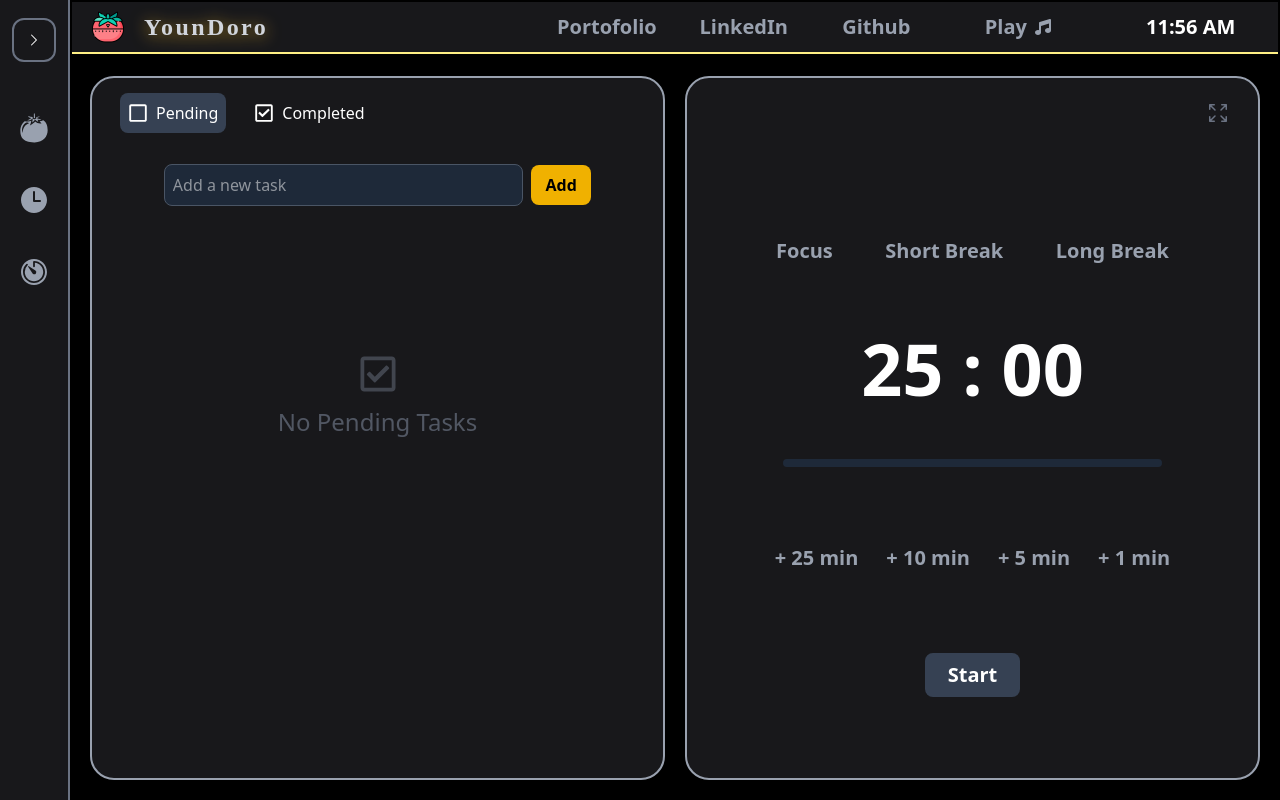
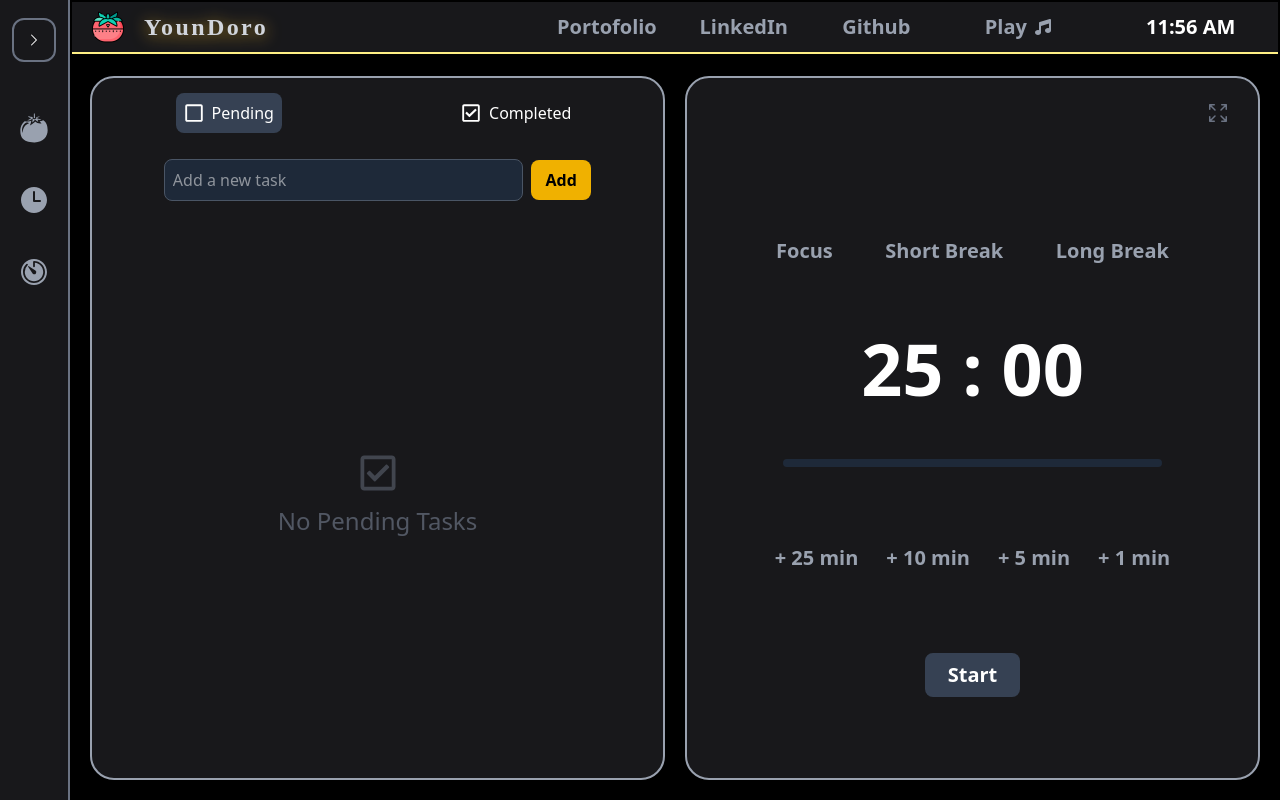
Before and after one commit to YounesMoukhlij/Pomodoro-Timer, a React (Vite) app in the folder youndoro/: page / in a window 1280 px wide. Built offline with nearby package versions, Linux system fonts and the light colour scheme.

Commit message:
youndoro

```diff
--- a/youndoro/src/components/Pomodoro.tsx
+++ b/youndoro/src/components/Pomodoro.tsx
@@ -1,12 +1,18 @@
-import { HiOutlineArrowsPointingOut, HiChevronLeft, HiChevronRight } from "react-icons/hi2";
+import {
+  HiOutlineArrowsPointingOut,
+  HiChevronLeft,
+  HiChevronRight,
+} from "react-icons/hi2";
 import { FaRegSquare, FaRegCheckSquare } from "react-icons/fa";
 import { IoCalendar } from "react-icons/io5";
 import { useState, useEffect } from "react";
 import Tasks from "./Tasks";
 
-export default function Pomodoro()
-{
+// import { HiChevronLeft, HiChevronRight } from "react-icons/hi2";
+// import { FaRegSquare, FaRegCheckSquare } from "react-icons/fa";
+// import { IoCalendar } from "react-icons/io5";
 
+export default function Pomodoro() {
   const [isWide, setWide] = useState(false);
   const [timer, setTimer] = useState(25 * 60);
   const [mode, isMode] = useState("");
@@ -59,13 +65,40 @@ export default function Pomodoro()
     }
   }, [timer, isRunning, isPaused, progress]);
 
+  const [tasks, setTasks] = useState<Task[]>([]);
+  const [showCompleted, setShowCompleted] = useState(false);
+  const [newTask, setNewTask] = useState("");
+  // const [date] = useState(new Date());
+
+  const handleAddTask = () => {
+    if (newTask.trim() === "") return;
+    setTasks([
+      ...tasks,
+      { id: Date.now(), text: newTask.trim(), completed: false },
+    ]);
+    setNewTask("");
+  };
+
+  const handleToggleTask = (id: number) => {
+    setTasks((tasks) =>
+      tasks.map((task) =>
+        task.id === id ? { ...task, completed: !task.completed } : task
+      )
+    );
+  };
+
+  const filteredTasks = tasks.filter((task) =>
+    showCompleted ? task.completed : !task.completed
+  );
+
   return (
     <div
       className={`text-white  bg-black h-full w-full flex-col md:flex-row flex items-center justify-center  gap-5 p-5 `}
     >
       <Tasks/>
+
       <div
-        className={`bg-zinc-900  border-2 border-gray-400 w-full md:w-[50%] h-[100%] rounded-3xl flex flex-col justify-center items-center`}
+        className={`bg-zinc-900  border-2 border-gray-400 w-full md:w-[50%] h-[50%] md:h-[100%] rounded-3xl flex flex-col justify-center items-center`}
       >
         <div className="p-5 w-[100%] h-[10%] w-full  flex  flex-row items-center justify-between">
           <div
@@ -87,7 +120,9 @@ export default function Pomodoro()
           <div className="p-5 gap-3   h-[90%] w-[90%] text-2xl flex flex-col justify-center items-center">
             <div className="flex justify-evenly items-center   h-[10%] w-[100%]">
               <h1
-                className={` text-sm font-bold md:text-xl p-3 rounded-xl text-gray-400 cursor-pointer ${mode == "focus" ? "bg-gray-800" : ""} `}
+                className={` text-sm font-bold md:text-xl p-3 rounded-xl text-gray-400 cursor-pointer ${
+                  mode == "focus" ? "bg-gray-800" : ""
+                } `}
                 onClick={() => {
                   setTimer(25 * 60);
                   isMode("focus");
@@ -97,7 +132,9 @@ export default function Pomodoro()
                 Focus
               </h1>
               <h1
-                className={`text-sm font-bold md:text-xl p-3 rounded-xl text-gray-400 cursor-pointer ${mode == "short" ? "bg-gray-800" : ""} `}
+                className={`text-sm font-bold md:text-xl p-3 rounded-xl text-gray-400 cursor-pointer ${
+                  mode == "short" ? "bg-gray-800" : ""
+                } `}
                 onClick={() => {
                   setTimer(5 * 60);
                   isMode("short");
@@ -107,7 +144,9 @@ export default function Pomodoro()
                 Short Break
               </h1>
               <h1
-                className={`text-sm font-bold md:text-xl p-3 rounded-xl text-gray-400 cursor-pointer ${mode == "long" ? "bg-gray-800" : ""} `}
+                className={`text-sm font-bold md:text-xl p-3 rounded-xl text-gray-400 cursor-pointer ${
+                  mode == "long" ? "bg-gray-800" : ""
+                } `}
                 onClick={() => {
                   setTimer(10 * 60);
                   isMode("long");
@@ -156,14 +195,18 @@ export default function Pomodoro()
             </div>
             <div className="h-[10%] w-full  flex justify-center items-center">
               <button
-                className={`bg-gray-700 w-[20%] text-sm font-bold md:text-xl rounded-lg cursor-pointer p-2 ${isRunning ? "hidden" : "block"}`}
+                className={`bg-gray-700 w-[20%] text-sm font-bold md:text-xl rounded-lg cursor-pointer p-2 ${
+                  isRunning ? "hidden" : "block"
+                }`}
                 onClick={() => setIsRunning(true)}
               >
                 Start
               </button>
 
               <button
-                className={`bg-gray-700 w-[20%]  rounded-lg text-sm font-bold md:text-xl cursor-pointer p-2 m-2 ${isRunning ? "block" : "hidden"}`}
+                className={`bg-gray-700 w-[20%]  rounded-lg text-sm font-bold md:text-xl cursor-pointer p-2 m-2 ${
+                  isRunning ? "block" : "hidden"
+                }`}
                 onClick={() => {
                   setPause(!isPaused);
                 }}
@@ -171,7 +214,9 @@ export default function Pomodoro()
                 {isPaused ? "Resume" : "Pause"}
               </button>
               <button
-                className={`bg-gray-700 w-[20%]  rounded-lg  text-sm font-bold md:text-xl cursor-pointer p-2 m-2 ${isRunning ? "block" : "hidden"}`}
+                className={`bg-gray-700 w-[20%]  rounded-lg  text-sm font-bold md:text-xl cursor-pointer p-2 m-2 ${
+                  isRunning ? "block" : "hidden"
+                }`}
                 onClick={() => {
                   setIsRunning(false);
                   resetTime();
--- a/youndoro/src/components/Tasks.tsx
+++ b/youndoro/src/components/Tasks.tsx
@@ -13,7 +13,7 @@ export default function Tasks() {
   const [tasks, setTasks] = useState<Task[]>([]);
   const [showCompleted, setShowCompleted] = useState(false);
   const [newTask, setNewTask] = useState("");
-  const [date] = useState(new Date());
+  // const [date] = useState(new Date());
 
   const handleAddTask = () => {
     if (newTask.trim() === "") return;
@@ -37,27 +37,25 @@ export default function Tasks() {
   );
 
   return (
-    <div className="bg-zinc-900 border-2 border-gray-400 w-full md:w-[50%] h-[100%] rounded-3xl flex flex-col justify-center items-center">
-      <div className="p-5 w-full h-[10%] flex flex-row items-center justify-between overflow-scroll">
-        <div className="w-[50%] h-full flex items-center p-2 gap-5">
+    <div className="bg-zinc-900 border-2 border-gray-400 w-full  md:w-[50%] h-[50%] md:h-full rounded-3xl flex flex-col justify-center items-center">
+        <div className="w-[100%] flex items-center p-2 gap-5  h-[20%] md:h-[10%]  border-yellow-400 flex flex-row items-center justify-around">
           <button
             className={`flex items-center justify-center gap-2 rounded-lg p-2 cursor-pointer ${!showCompleted ? "bg-gray-700" : ""}`}
             onClick={() => setShowCompleted(false)}
           >
-            <FaRegSquare className="w-5 h-5 text-white" />
+            <FaRegSquare className="md:w-5 md:h-5 h-4 w-4 text-white" />
             <h1>Pending</h1>
           </button>
           <button
             className={`flex items-center justify-center gap-2 p-2 rounded-lg cursor-pointer ${showCompleted ? "bg-gray-700" : ""}`}
             onClick={() => setShowCompleted(true)}
           >
-            <FaRegCheckSquare className="w-5 h-5 text-white" />
+            <FaRegCheckSquare className="md:w-5 md:h-5 h-4 w-4 text-white" />
             <h1>Completed</h1>
           </button>
-        </div>
       </div>
-      <div className="h-[90%] w-full flex flex-col items-center justify-start gap-4">
-        <div className="w-full flex flex-row items-center justify-center gap-2 p-4">
+      <div className="h-[80%] md:h-[90%] w-full flex flex-col items-center justify-start gap-4 ">
+        <div className="w-full flex h-[20%] md:h-[10%] flex-row items-center justify-center gap-2 p-4">
           <input
             type="text"
             value={newTask}
@@ -73,30 +71,32 @@ export default function Tasks() {
             Add
           </button>
         </div>
+        <div className="h-[80%] md:h-[90%] mb-4 w-full flex items-center justify-center">
+
         {filteredTasks.length === 0 ? (
-          <div className="p-5 gap-3 h-[50%] w-[50%] text-2xl flex flex-col justify-center items-center">
+          <div className="gap-3 h-[100%] w-[100%]  flex flex-col justify-center items-center">
             <FaRegCheckSquare className="w-10 h-10 text-gray-500 opacity-50" />
-            <h1 className="opacity-70 text-gray-500 text-2xl">
+            <h1 className="opacity-70 text-gray-500 text-md md:text-2xl">
               No {showCompleted ? "Completed" : "Pending"} Tasks
             </h1>
           </div>
         ) : (
-          <ul className="w-full flex flex-col items-center gap-2 overflow-scroll">
+          <ul className="w-full h-[90%]  flex flex-col items-center gap-2 p-2 mb-y overflow-scroll">
             {filteredTasks.map(task => (
               <li
-                key={task.id}
-                className="w-2/3 flex items-center justify-between bg-gray-800 p-3 rounded-lg"
+              key={task.id}
+              className="w-2/3 flex items-center justify-between bg-gray-800 p-3 rounded-lg"
               >
                 <span
                   className={`text-white ${task.completed ? "line-through opacity-60" : ""}`}
-                >
+                  >
                   {task.text}
                 </span>
                 <button
                   onClick={() => handleToggleTask(task.id)}
                   className="ml-4"
                   title={task.completed ? "Mark as Pending" : "Mark as Completed"}
-                >
+                  >
                   {task.completed ? (
                     <FaRegCheckSquare className="w-6 h-6 text-green-400" />
                   ) : (
@@ -107,6 +107,7 @@ export default function Tasks() {
             ))}
           </ul>
         )}
+        </div>
       </div>
     </div>
   );
```
Also changed, not shown: 1 other file (tests, documents, lock files or other folders).
